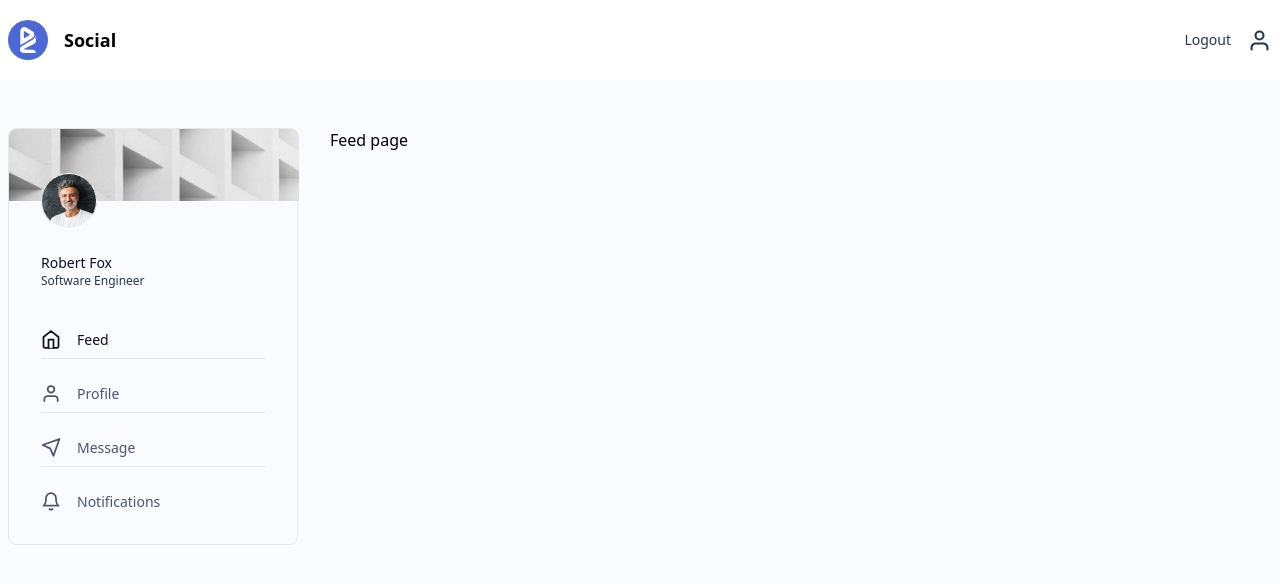
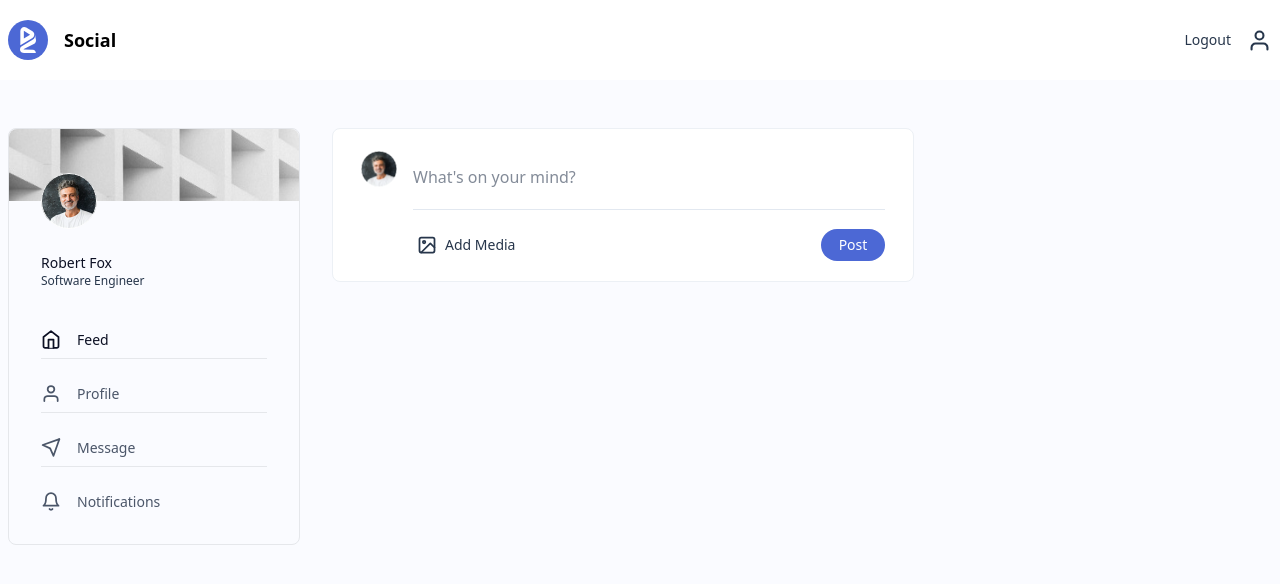
Before and after one commit to Ceyhunnnn/Social-Media-Frontend, a Next.js app: page /feed in a window 1280 px wide. Shown: the top 584 px of the page. Built offline with nearby package versions, Linux system fonts and the light colour scheme.

Commit message:
share card created and left menu edited for svg

```diff
--- a/components/feed/Feed.js
+++ b/components/feed/Feed.js
@@ -1,5 +1,11 @@
+import ShareCard from "./ShareCard";
+
 const Feed = () => {
-  return <div>Feed page</div>;
+  return (
+    <div className="w-full flex flex-col gap-y-10">
+      <ShareCard />
+    </div>
+  );
 };
 
 export default Feed;
--- /dev/null
+++ b/components/feed/ShareCard.js
@@ -0,0 +1,28 @@
+import Media from "../icons/Media";
+import Profile from "../icons/Profile";
+
+const ShareCard = () => {
+  return (
+    <div className="w-full flex flex-col gap-y-4 bg-white rounded-normal h-[154px] border border-gray-30 px-7 py-5">
+      <div className="flex items-start gap-x-4 h-16">
+        <Profile width={40} height={40} />
+        <input
+          type="text"
+          placeholder="What's on your mind?"
+          className="border-b border-gray-40 placeholder:text-black-30 text-black-30 w-full outline-none pb-5 mt-4"
+        />
+      </div>
+      <div className="flex items-center justify-between pl-14">
+        <div className="flex items-center gap-x-2">
+          <Media />
+          <p className="text-black-80 text-sm">Add Media</p>
+        </div>
+        <button className="bg-blue-90 text-white text-sm rounded-full flex justify-center items-center w-16 h-8">
+          Post
+        </button>
+      </div>
+    </div>
+  );
+};
+
+export default ShareCard;
--- /dev/null
+++ b/components/icons/Media.js
@@ -0,0 +1,35 @@
+const Media = () => {
+  return (
+    <svg
+      width="20"
+      height="20"
+      viewBox="0 0 20 20"
+      fill="none"
+      xmlns="http://www.w3.org/2000/svg"
+    >
+      <path
+        d="M15.8333 2.5H4.16667C3.24619 2.5 2.5 3.24619 2.5 4.16667V15.8333C2.5 16.7538 3.24619 17.5 4.16667 17.5H15.8333C16.7538 17.5 17.5 16.7538 17.5 15.8333V4.16667C17.5 3.24619 16.7538 2.5 15.8333 2.5Z"
+        stroke="#27364B"
+        strokeWidth="1.75"
+        strokeLinecap="round"
+        strokeLinejoin="round"
+      />
+      <path
+        d="M7.08333 8.33331C7.77368 8.33331 8.33333 7.77367 8.33333 7.08331C8.33333 6.39296 7.77368 5.83331 7.08333 5.83331C6.39297 5.83331 5.83333 6.39296 5.83333 7.08331C5.83333 7.77367 6.39297 8.33331 7.08333 8.33331Z"
+        stroke="#27364B"
+        strokeWidth="1.75"
+        strokeLinecap="round"
+        strokeLinejoin="round"
+      />
+      <path
+        d="M17.5 12.5L13.3333 8.33331L4.16667 17.5"
+        stroke="#27364B"
+        strokeWidth="1.75"
+        strokeLinecap="round"
+        strokeLinejoin="round"
+      />
+    </svg>
+  );
+};
+
+export default Media;
--- a/components/leftMenu/LeftMenu.js
+++ b/components/leftMenu/LeftMenu.js
@@ -63,7 +63,7 @@ const LeftMenu = () => {
     },
   ];
   return (
-    <div className="w-[290px] rounded-normal border h-fit">
+    <div className="w-[292px] rounded-normal border h-fit">
       <Cover />
       <div className="-mt-7 px-8">
         <Profile />
--- a/tailwind.config.js
+++ b/tailwind.config.js
@@ -12,6 +12,7 @@ module.exports = {
         "gray-30": "#ECF0F5",
         "gray-40": "#E2E8F0",
         "gray-50": "#5D6778",
+        "black-30": "#838B98",
         "black-60": "#4B5669",
         "black-80": "#27364B",
         "black-90": "#0C1024",
```
Also changed, not shown: components/icons/Profile.js.
